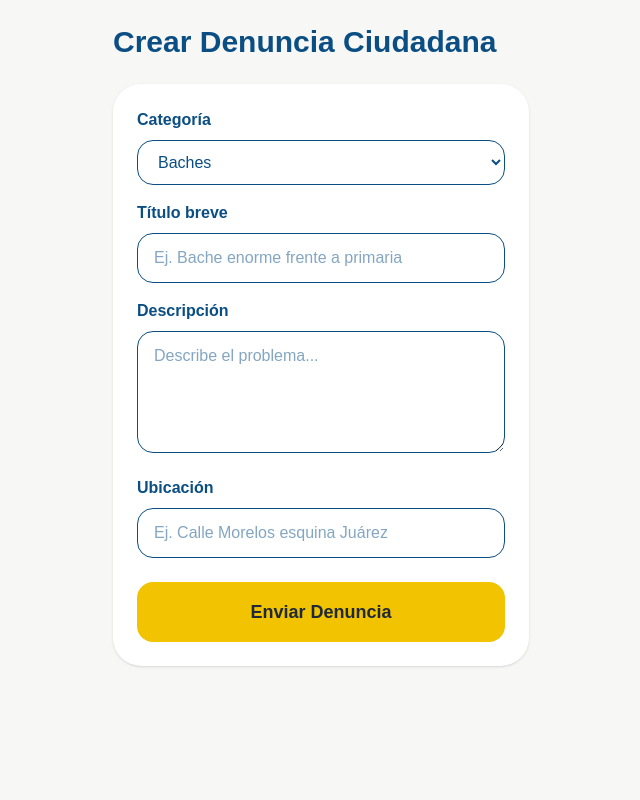
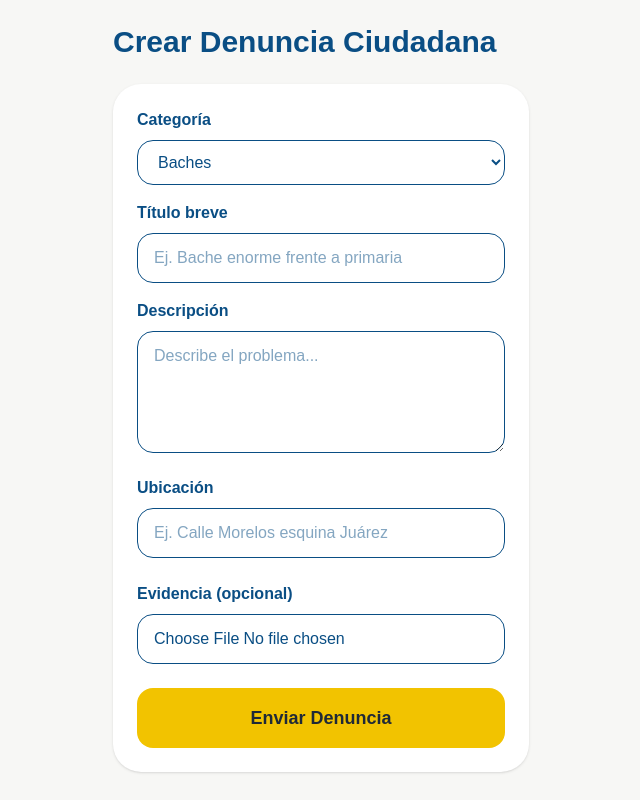
Before and after one commit to TecnocraciaParticipativaMexico/Plataforma, a Next.js app in the folder web/: page /reportar in a window 1280 px wide. Shown: the whole page, without its empty margins (319-959 px from the left). Built offline with nearby package versions, Linux system fonts and the light colour scheme.

Commit message:
feat: subir evidencia desde reportar

```diff
--- a/web/app/reportar/page.tsx
+++ b/web/app/reportar/page.tsx
@@ -9,6 +9,7 @@ export default function ReportarPage() {
   const [ubicacion, setUbicacion] = useState("");
   const [resultado, setResultado] = useState<any>(null);
   const [loading, setLoading] = useState(false);
+  const [archivo, setArchivo] = useState<File | null>(null);
 
   async function enviarReporte() {
     try {
@@ -36,9 +37,27 @@ export default function ReportarPage() {
 });
 
       const data = await res.json();
-      setResultado(data);
 
-      const processId = data?.result?.out_process_id;
+const processId = data?.result?.out_process_id;
+
+if (data?.ok && processId && archivo) {
+  const formData = new FormData();
+  formData.append("files", archivo);
+
+  const uploadRes = await fetch(`/api/process/${processId}/evidence/upload`, {
+    method: "POST",
+    body: formData,
+  });
+
+  const uploadData = await uploadRes.json();
+
+  setResultado({
+    ...data,
+    upload: uploadData,
+  });
+} else {
+  setResultado(data);
+}
 
       if (processId && descripcion.trim()) {
         await fetch(`/api/process/${processId}/event`, {
@@ -111,6 +130,13 @@ export default function ReportarPage() {
             placeholder="Ej. Calle Morelos esquina Juárez"
           />
 
+          <label className="mb-2 block font-semibold">Evidencia (opcional)</label>
+<input
+  type="file"
+  onChange={(e) => setArchivo(e.target.files?.[0] || null)}
+  className="mb-6 w-full rounded-2xl border px-4 py-3"
+/>
+
           <button
             onClick={enviarReporte}
             disabled={loading}
```
